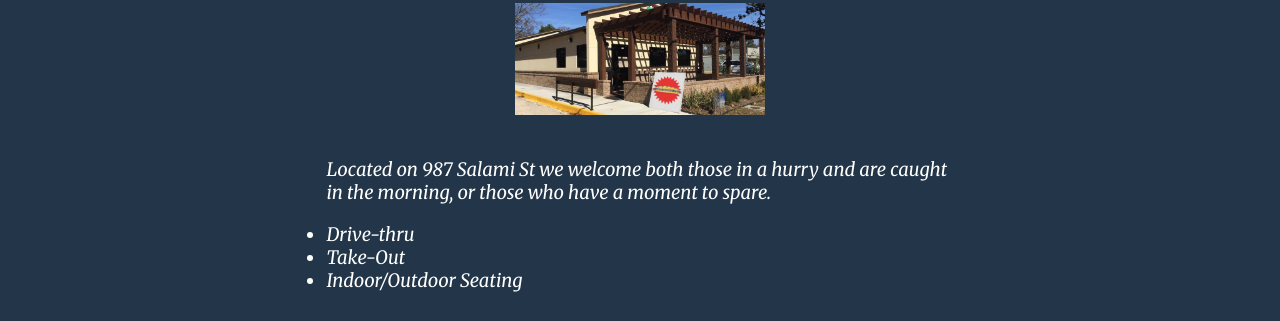
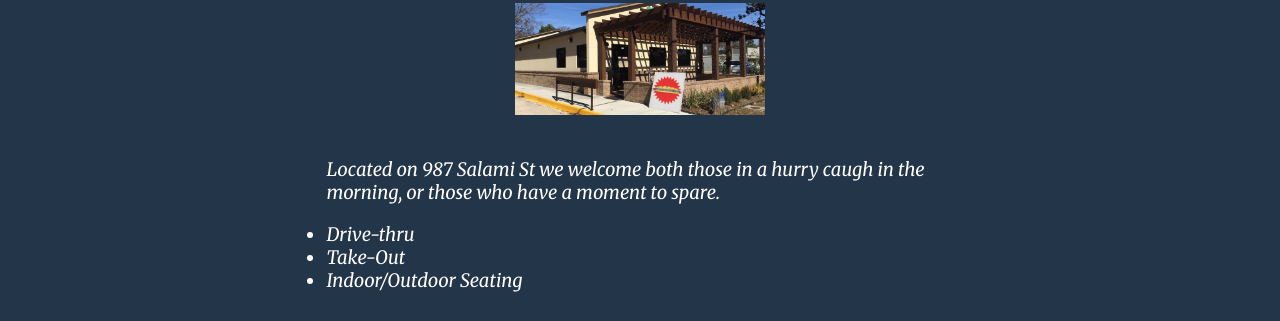
Before and after one commit to Gavin-wa/Gavin-wa, a plain HTML site: page about.html in a window 1280 px wide. Shown: the part 479-800 px from the top of the page. Drawn offline with Linux system fonts and the light colour scheme.

Commit message:
Revert "Update about.html"
This reverts commit 7103690e20c4674f18273a034ddb88e44ab843db.

```diff
--- a/about.html
+++ b/about.html
@@ -58,7 +58,7 @@
 
 				<h1 id="center">Deli Location</h1>
 				<img src="images/deli.jpg" alt="SSD Outdoor veiw" class="round" id="pad2-40">
-				<p class="center">Located on 987 Salami St we welcome both those in a hurry and are caught in the morning, or those who have a moment to spare.</p>
+				<p class="center">Located on 987 Salami St we welcome both those in a hurry caugh in the morning, or those who have a moment to spare.</p>
 				<ul class="center">
 					<li>Drive-thru</li>
 					<li>Take-Out</li>
```
